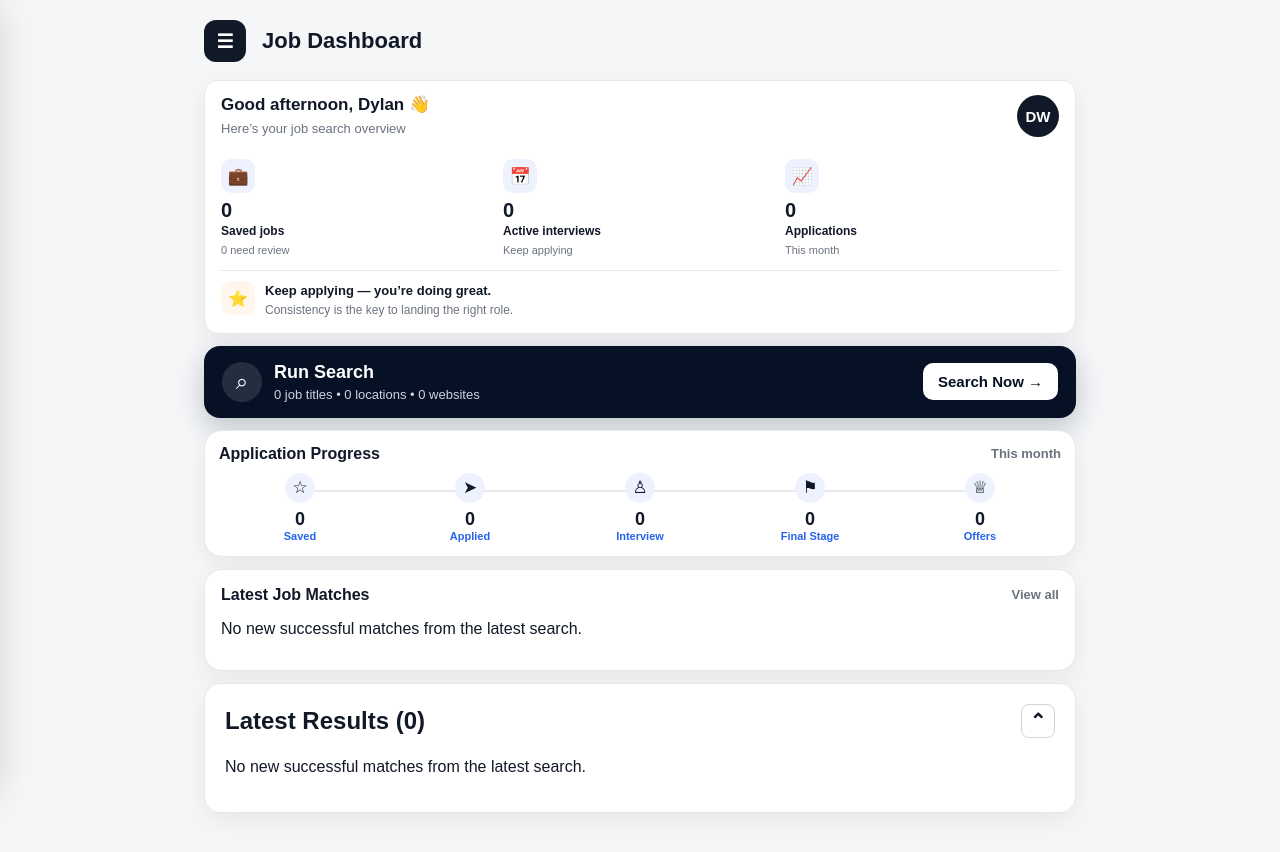
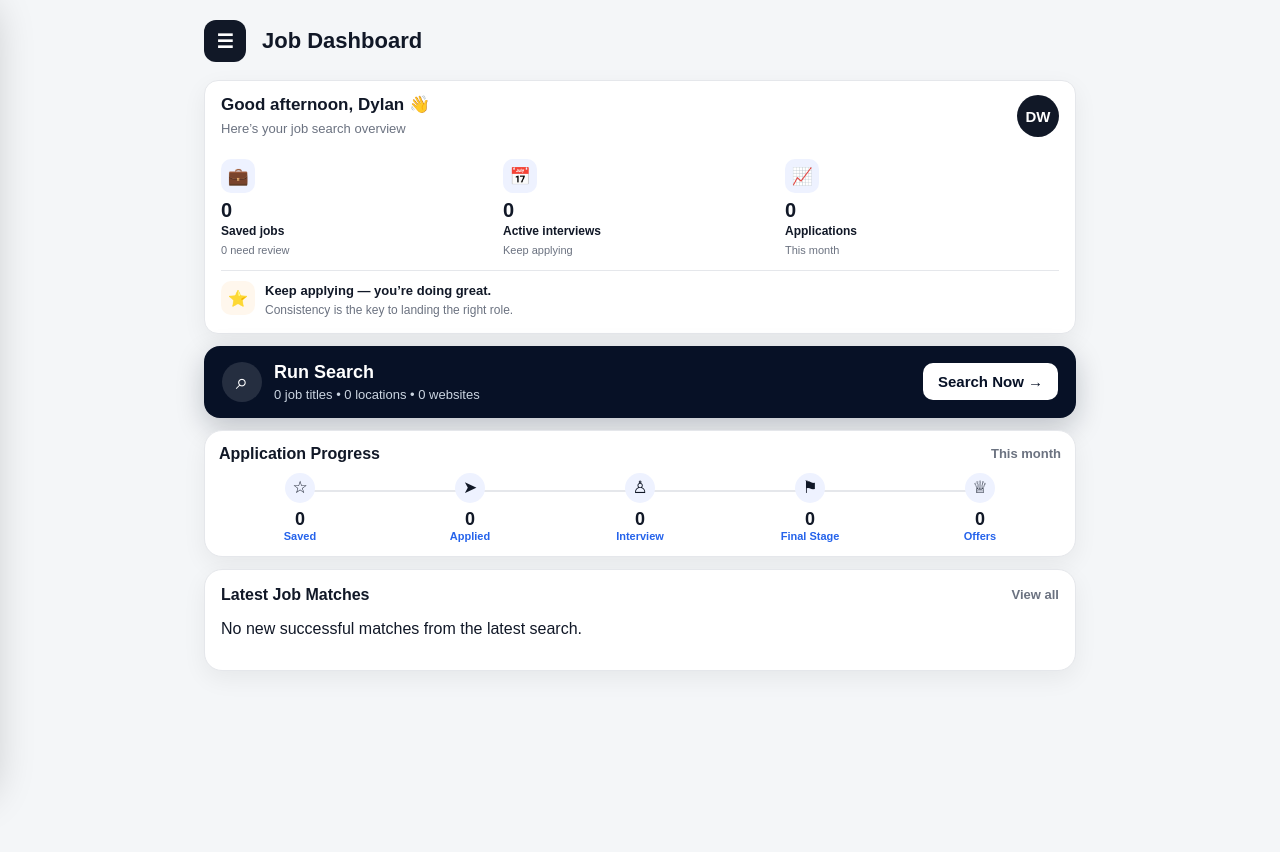
Before and after one commit to dcast-gif/Job-Watcher, a Next.js app: page / in a window 1280 px wide. Shown: the top 852 px of the page. After the commit the page ends 800 px from the top, so only its background shows below. Built offline with nearby package versions, Linux system fonts and the light colour scheme.

Commit message:
Update page.js

```diff
--- a/app/page.js
+++ b/app/page.js
@@ -568,36 +568,7 @@ const activeReviewCount = savedJobs.length + results.length;
     </div>
   )}
 </section>
-<section className="card" id="latest-results-full">
-  <h2
-    onClick={() => setLatestResultsOpen(!latestResultsOpen)}
-    style={{
-      cursor: "pointer",
-      display: "flex",
-      justifyContent: "space-between",
-      alignItems: "center"
-    }}
-  >
-    <span>Latest Results ({results.length})</span>
 
-    <span className="toggleBox">
-      {latestResultsOpen ? "⌃" : "⌄"}
-    </span>
-  </h2>
-
-  {latestResultsOpen &&
-    (results.length === 0 ? (
-      <p>No new successful matches from the latest search.</p>
-    ) : (
-      <ResultsTable
-        results={results}
-        savedJobs={savedJobs}
-        appliedJobs={appliedJobs}
-        onToggleSaved={toggleSavedJob}
-        onApplyJob={applyForJob}
-      />
-    ))}
-</section>
           {showDiagnostics && (
             <section className="card">
               <h2>Search Diagnostics</h2>
```
